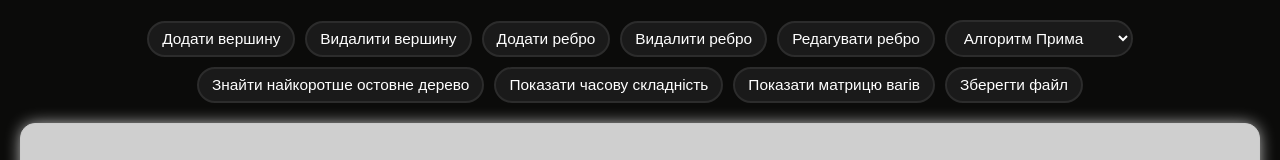
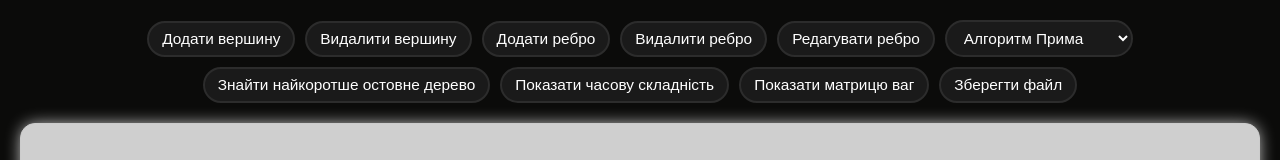
Before and after one commit to BohdanMikhieiev/MST-finding-tool, a plain HTML site: page index.html in a window 1280 px wide. Shown: the top 160 px of the page. Drawn offline with Linux system fonts and the light colour scheme.

Commit message:
html fix

```diff
--- a/index.html
+++ b/index.html
@@ -20,7 +20,7 @@
         </select>
         <button type="button" class="button-elegant activable-button" id="findMSTTool">Знайти найкоротше остовне дерево</button>
         <button type="button" class="button-elegant" id="showTimeComplexityTool">Показати часову складність</button>
-        <button type="button" class="button-elegant" id="showWeightMatrixTool">Показати матрицю вагів</button>
+        <button type="button" class="button-elegant" id="showWeightMatrixTool">Показати матрицю ваг</button>
         <button type="button" class="button-elegant" id="saveFileTool">Зберегти файл</button>
     </nav>
     <div id="timeComplexity"></div>
```
